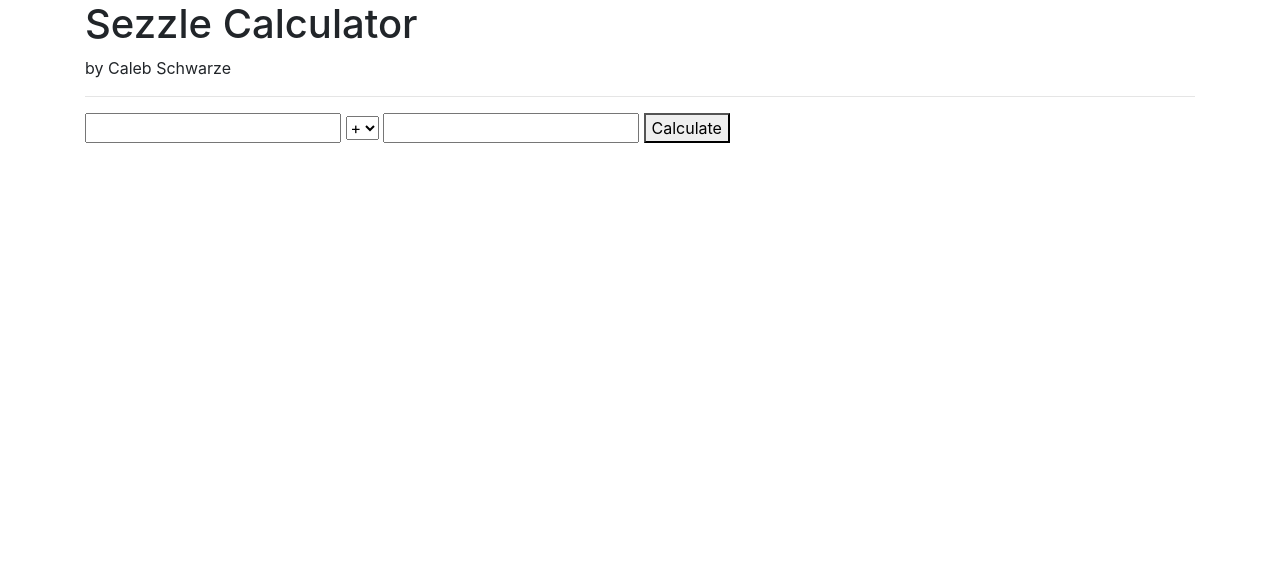
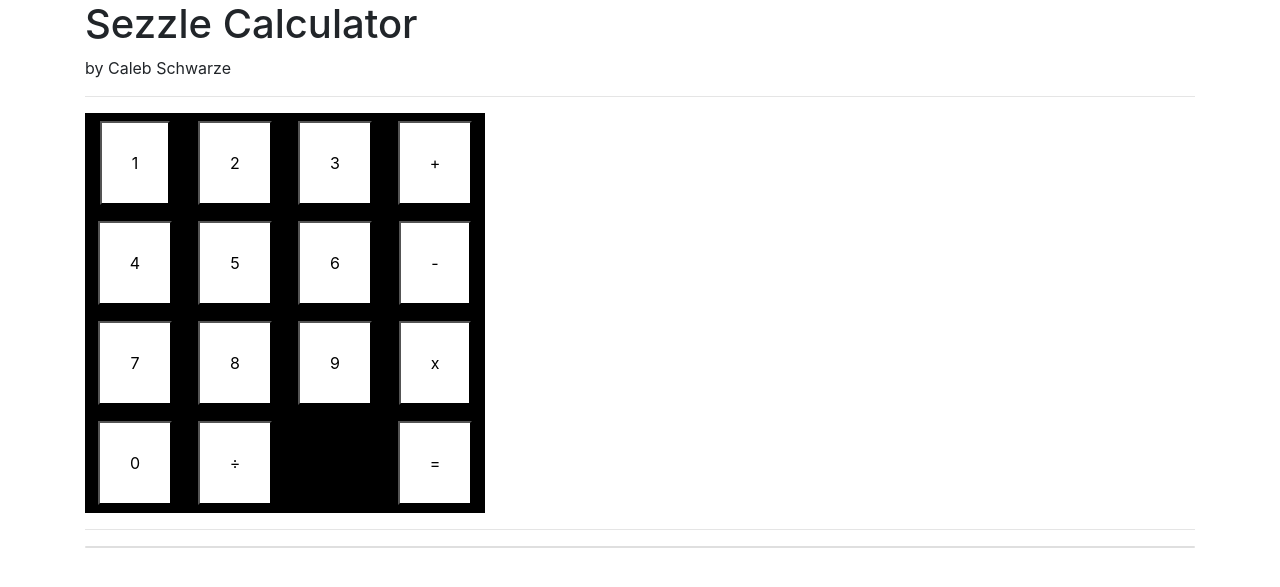
Before and after one commit to c-schwarze/sezzle-calculator-cschwarze, a Flask app: page / in a window 1280 px wide. Shown: the top 587 px of the page. Run offline with Flask 2, Linux system fonts and the light colour scheme; some libraries are stand-ins or nearby versions.

Commit message:
added the basics for the visual calculator

```diff
--- a/app.py
+++ b/app.py
@@ -9,15 +9,21 @@
 def index():
     return render_template('index.html')
 
-
-# The index page. In this case, the only GET request
 @app.route('/calculate', methods=['POST'])
 def calculate():
     # get data once
     form_data = request.form
-    first_num = form_data['first-num']
-    operator = form_data['operator']
-    second_num = form_data['second-num']
+    full_equation = form_data['full-equation']
+
+    if full_equation != '':
+        split_equation = full_equation.split(' ')
+        first_num = split_equation[0]
+        operator = split_equation[1]
+        second_num = split_equation[2]
+    else:
+        first_num = form_data['first-num']
+        operator = form_data['operator']
+        second_num = form_data['second-num']
 
     # test data!
     # make sure they are numbers
@@ -40,7 +46,7 @@
     return 'success'
 
 
-# The index page. In this case, the only GET request
+# returns the output for all users on the index page
 @app.route('/get_output', methods=['POST'])
 def get_output():
     return read_last_10_entries()
--- /dev/null
+++ b/static/css/app.css
@@ -0,0 +1,11 @@
+#visual-calculator>tbody>tr>td {
+    width: 100px;
+    height: 100px;
+    background-color: black;
+    text-align: center;
+}
+
+button.calc-btn {
+    background-color: white;
+    padding: 30px;
+}
--- a/static/js/app.js
+++ b/static/js/app.js
@@ -1,5 +1,13 @@
 $( document ).ready(function() {
-    $("#submit").click(function() {
+    calc_btn = $(".calc-btn")
+    calc_btn.click(function() {
+        // todo: need to add logic so you can't put multiple equations
+        full_equation = $('#full-equation');
+        full_equation.val(full_equation.val() + $(this).val());
+    })
+
+
+    $("#submit-btn").click(function() {
         $.ajax({
             type: "POST",
             data: $("#calculator").serialize(),
--- a/templates/index.html
+++ b/templates/index.html
@@ -4,6 +4,8 @@
         <link rel="shortcut icon" href="/static/ico/favicon.ico">
         {# boostrap css #}
         <link rel="stylesheet" href="/static/css/bootstrap.min.css">
+        {# local css #}
+        <link rel="stylesheet" href="/static/css/app.css">
     </head>
     <body>
         <div class="container">
@@ -12,21 +14,51 @@
             <hr>
             <div>
                 <form id="calculator">
-                    <input type="text" name="first-num">
-                    <select name="operator">
-                        <option value="+">+</option>
-                        <option value="-">-</option>
-                        <option value="*">x</option>
-                        <option value="/">÷</option>
-                    </select>
-                    <input type="text" name="second-num">
-                    <button type="button" id="submit">Calculate</button>
+                    <input type="text" name="full-equation" id="full-equation" hidden>
+                    {# this was used for the basic version #}
+<!--                    <input type="text" name="first-num">-->
+<!--                    <select name="operator">-->
+<!--                        <option value="+">+</option>-->
+<!--                        <option value="-">-</option>-->
+<!--                        <option value="*">x</option>-->
+<!--                        <option value="/">÷</option>-->
+<!--                    </select>-->
+<!--                    <input type="text" name="second-num">-->
+<!--                    <button type="button" id="submit">Calculate</button>-->
                 </form>
 
-                <div id="visual-calculator">
-
+                <div>
+                    <table id="visual-calculator">
+                        <tbody>
+                            <tr>
+                                <td><button type="button" class="calc-btn" value="1">1</button></td>
+                                <td><button type="button" class="calc-btn" value="2">2</button></td>
+                                <td><button type="button" class="calc-btn" value="3">3</button></td>
+                                <td><button type="button" class="calc-btn" value=" + ">+</button></td>
+                            </tr>
+                            <tr>
+                                <td><button type="button" class="calc-btn" value="4">4</button></td>
+                                <td><button type="button" class="calc-btn" value="5">5</button></td>
+                                <td><button type="button" class="calc-btn" value="6">6</button></td>
+                                <td><button type="button" class="calc-btn" value=" - ">-</button></td>
+                            </tr>
+                            <tr>
+                                <td><button type="button" class="calc-btn" value="7">7</button></td>
+                                <td><button type="button" class="calc-btn" value="8">8</button></td>
+                                <td><button type="button" class="calc-btn" value="9">9</button></td>
+                                <td><button type="button" class="calc-btn" value=" * ">x</button></td>
+                            </tr>
+                            <tr>
+                                <td><button type="button" class="calc-btn" value="0">0</button></td>
+                                <td><button type="button" class="calc-btn" value=" / ">÷</button></td>
+                                <td></td>
+                                <td><button type="button" class="calc-btn" id="submit-btn">=</button></td>
+                            </tr>
+                        </tbody>
+                    </table>
                 </div>
-                <div id="output"></div>
+                <hr>
+                <div id="output" class="card"></div>
             </div>
         </div>
 
```
